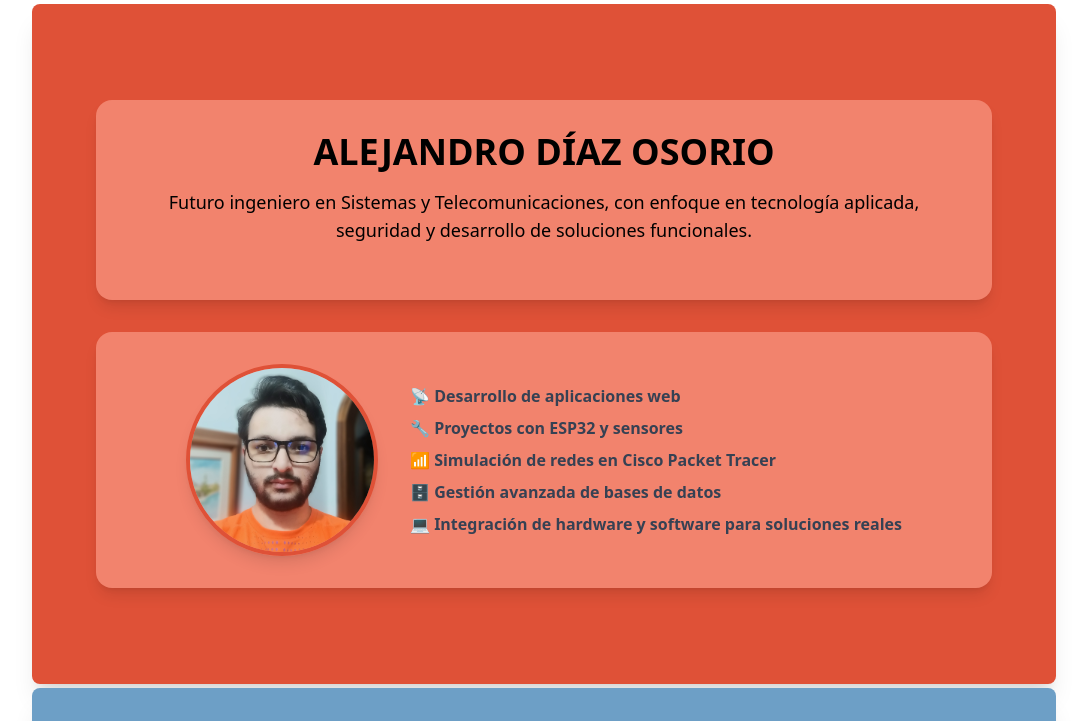
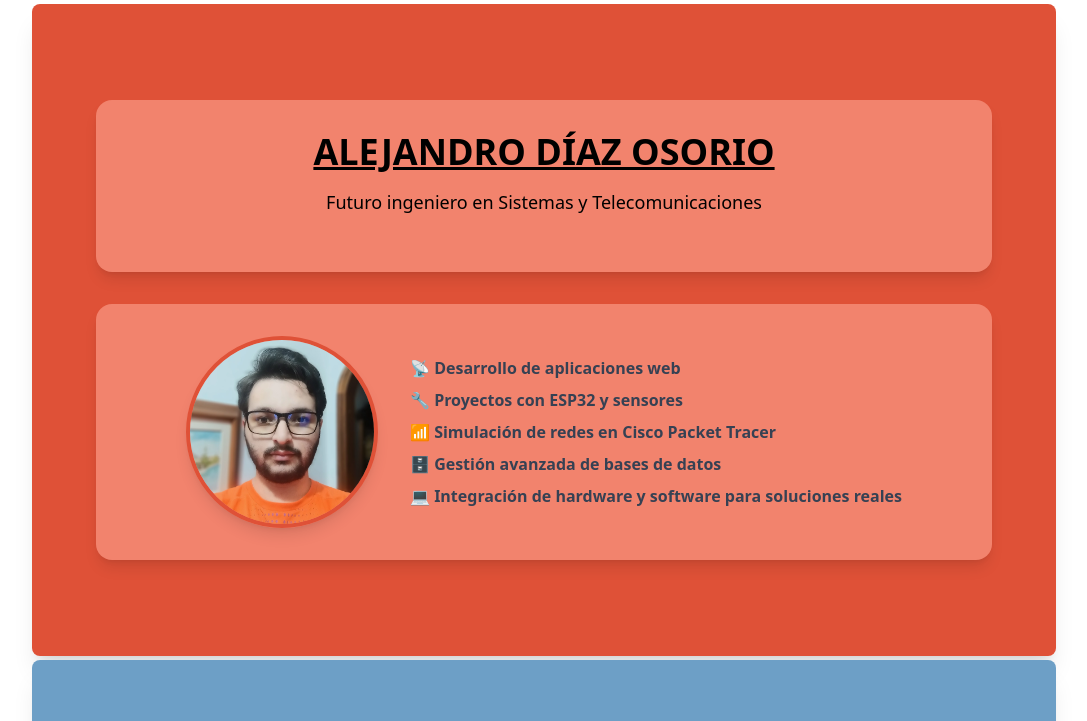
Before and after one commit to alejandro-diaz-osorio/portfolio, an Astro site: page / in a window 1280 px wide. Shown: the top 721 px of the page, without its empty margins (96-1183 px from the left). Built offline with nearby package versions, Linux system fonts and the light colour scheme; Astro itself is replaced by a stand-in of ours.

Commit message:
feat: replace profile image with WebP format for improved performance; update Presentation component to reflect changes

```diff
--- a/src/components/Presentation.astro
+++ b/src/components/Presentation.astro
@@ -4,19 +4,21 @@
   <div
     class="max-w-4xl mx-auto my-8 p-8 bg-salmon-red rounded-2xl shadow-lg text-center"
   >
-    <h1 class="mb-4 text-4xl font-bold">ALEJANDRO DÍAZ OSORIO</h1>
+    <h1 class="mb-4 text-4xl font-bold underline">ALEJANDRO DÍAZ OSORIO</h1>
     <p class="mb-6 text-lg">
-      Futuro ingeniero en Sistemas y Telecomunicaciones, con enfoque en
-      tecnología aplicada, seguridad y desarrollo de soluciones funcionales.
+      Futuro ingeniero en Sistemas y Telecomunicaciones
     </p>
   </div>
 
   <div
     class="flex md:flex-row items-center justify-center max-w-4xl mx-auto my-8 p-8 bg-salmon-red rounded-2xl shadow-lg text-center"
   >
-    <a href="http://github.com/alejandro-diaz-osorio">
+    <a
+      href="https://www.linkedin.com/in/alejandro-diaz-osorio/"
+      target="_blank"
+    >
       <img
-        src="/profile.jpg"
+        src="/profile.webp"
         alt="Profile photo"
         class="w-48 h-48 rounded-full object-cover shadow-lg border-4 border-rosy-red mr-8 hover:scale-130 transition-transform"
       />
```
Also changed, not shown: public/profile.jpg (deleted), public/profile.webp (added).
